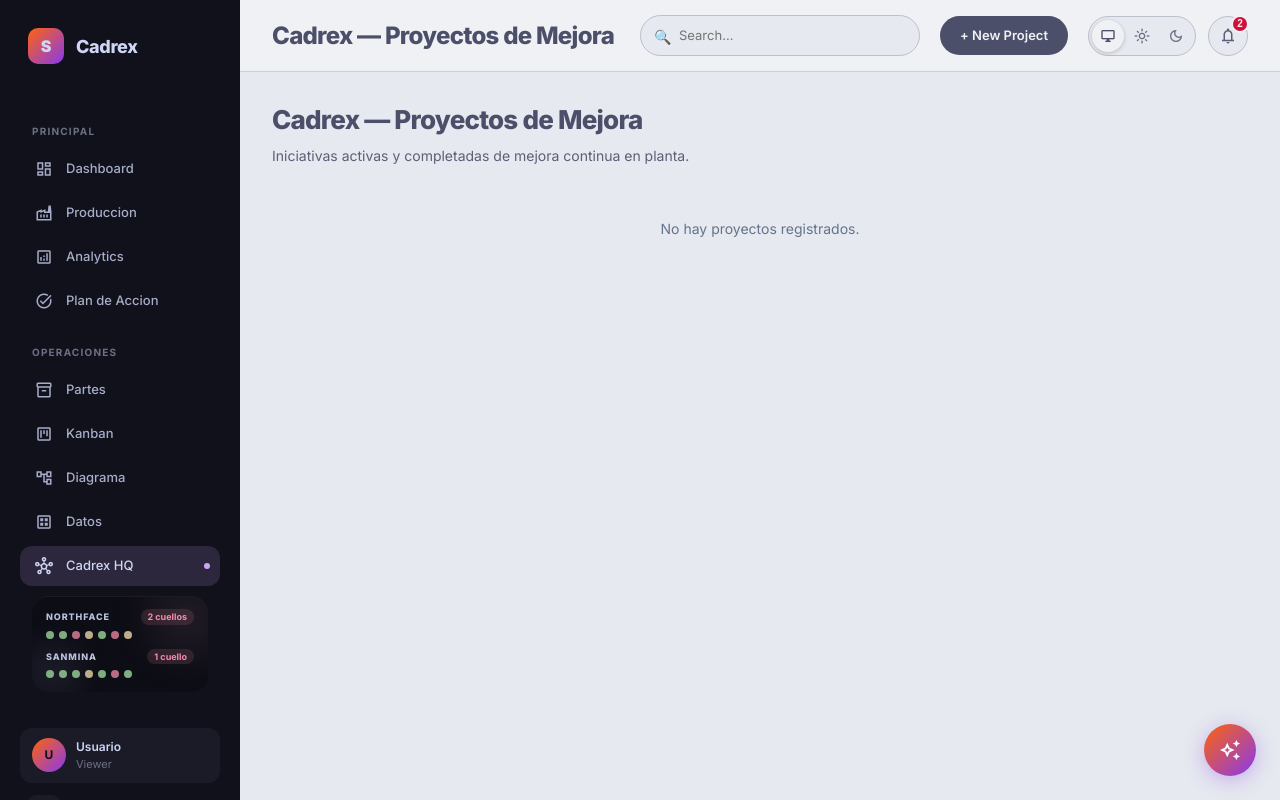
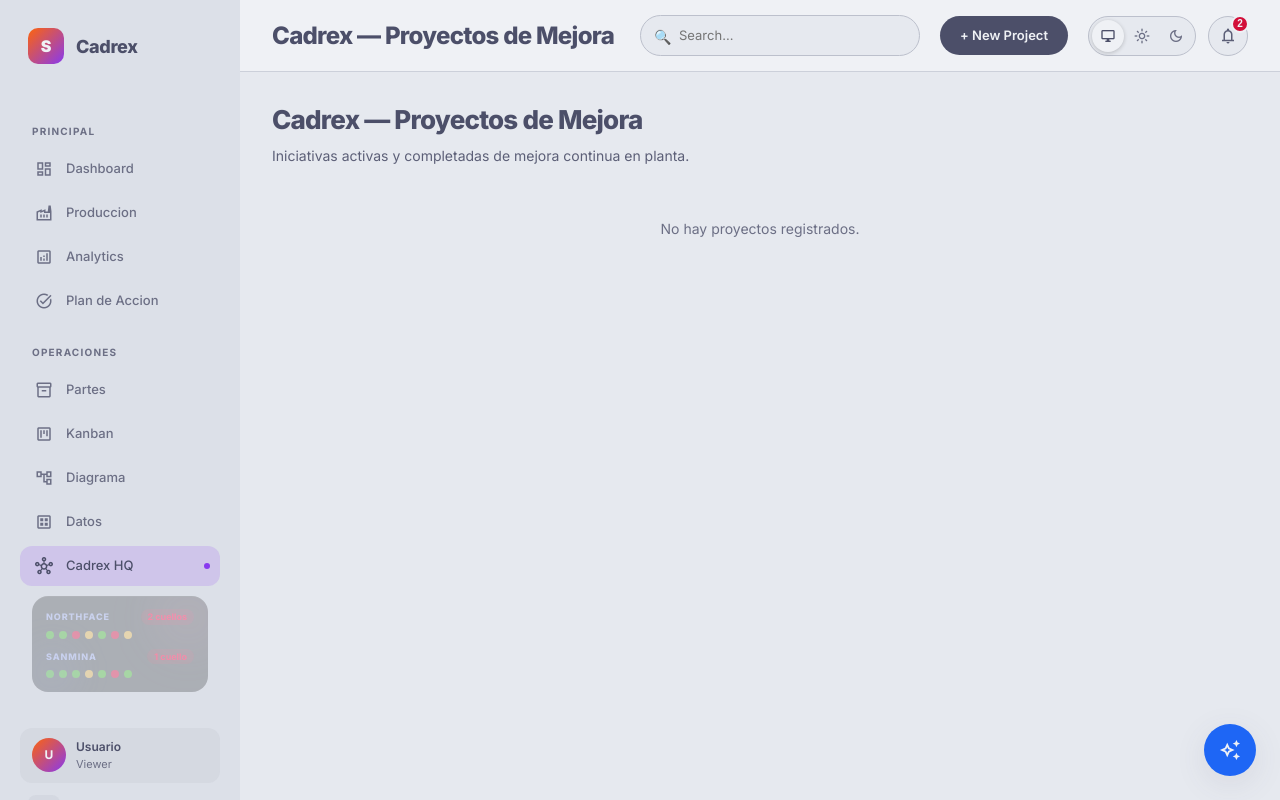
Before and after one commit to marcogll/bris_dashboards, a Flask app: page /cadrex/projects in a window 1280 px wide. Run offline with Flask 3, Linux system fonts and the light colour scheme; data that the repository does not hold is empty.

Commit message:
Align UI colors with Catppuccin themes

```diff
--- a/static/css/dashboard.css
+++ b/static/css/dashboard.css
@@ -18,6 +18,8 @@
   --ctp-surface1:  #bcc0cc;
   --ctp-surface2:  #acb0be;
   --ctp-overlay0:  #9ca0b0;
+  --ctp-overlay1:  #8c8fa1;
+  --ctp-overlay2:  #7c7f93;
   --ctp-subtext0:  #6c6f85;
   --ctp-subtext1:  #5c5f77;
   --ctp-text:      #4c4f69;
@@ -38,7 +40,12 @@
   --ctp-lavender:  #7287fd;
 
   /* Semantic tokens */
-  --sidebar-bg: #11111b; /* Mocha crust — sidebar always dark */
+  --sidebar-bg: var(--ctp-crust);
+  --sidebar-text: var(--ctp-text);
+  --sidebar-muted: var(--ctp-subtext0);
+  --sidebar-hover: color-mix(in srgb, var(--ctp-surface0) 58%, transparent);
+  --sidebar-active: color-mix(in srgb, var(--ctp-mauve) 16%, transparent);
+  --on-accent: var(--ctp-base);
 
   --bg:              var(--ctp-mantle);
   --bg-secondary:    var(--ctp-crust);
@@ -85,6 +92,17 @@
   --badge-crit-bg:  rgba(210,15,57,.15);   --badge-crit-color: var(--ctp-red);
   --badge-info-bg:  rgba(30,102,245,.12);  --badge-info-color: var(--ctp-blue);
 
+  --chat-panel-bg: var(--ctp-base);
+  --chat-panel-border: var(--ctp-surface1);
+  --chat-head-bg: var(--ctp-crust);
+  --chat-head-text: var(--ctp-text);
+  --chat-user-bg: var(--ctp-blue);
+  --chat-user-text: var(--ctp-base);
+  --chat-assistant-bg: var(--ctp-mantle);
+  --chat-assistant-text: var(--ctp-text);
+  --chat-input-bg: var(--ctp-base);
+  --chat-input-text: var(--ctp-text);
+
   --transition: all 0.25s cubic-bezier(0.4, 0, 0.2, 1);
 }
 
@@ -222,17 +258,17 @@ input, textarea, [contenteditable] {
   width: 36px; height: 36px; border-radius: 10px;
   background: var(--gradient-hero);
   display: flex; align-items: center; justify-content: center;
-  font-weight: 900; color: #cdd6f4; font-size: 16px;
+  font-weight: 900; color: var(--on-accent); font-size: 16px;
 }
 
 .sidebar-logo .logo-text {
-  font-size: 18px; font-weight: 800; color: #cdd6f4; letter-spacing: -0.02em;
+  font-size: 18px; font-weight: 800; color: var(--sidebar-text); letter-spacing: -0.02em;
 }
 
 .sidebar-nav { flex: 1; }
 
 .nav-section-title {
-  font-size: 10px; font-weight: 700; color: #6c7086; /* Mocha overlay0 */
+  font-size: 10px; font-weight: 700; color: var(--sidebar-muted); /* Mocha overlay0 */
   text-transform: uppercase; letter-spacing: 0.12em;
   padding: 0 12px; margin: 24px 0 10px;
 }
@@ -240,23 +276,23 @@ input, textarea, [contenteditable] {
 .nav-item {
   display: flex; align-items: center; gap: 12px;
   padding: 10px 14px; border-radius: var(--radius-sm);
-  color: #a6adc8; /* Mocha subtext0 */
+  color: var(--sidebar-muted); /* Mocha subtext0 */
   text-decoration: none; font-size: 13px; font-weight: 500;
   margin-bottom: 4px; transition: var(--transition); position: relative;
 }
 
-.nav-item:hover { color: #cdd6f4; background: rgba(205,214,244,0.07); }
+.nav-item:hover { color: var(--sidebar-text); background: var(--sidebar-hover); }
 
 .nav-item.active {
-  color: #cdd6f4;
-  background: rgba(203,166,247,0.15); /* mauve tint */
+  color: var(--sidebar-text);
+  background: var(--sidebar-active); /* mauve tint */
 }
 
 .nav-item.active::after {
   content: '';
   position: absolute; right: 10px; top: 50%; transform: translateY(-50%);
   width: 6px; height: 6px; border-radius: 50%;
-  background: #cba6f7; /* Mocha mauve */
+  background: var(--ctp-mauve); /* Mocha mauve */
 }
 
 .nav-item .nav-icon {
@@ -291,40 +327,40 @@ input, textarea, [contenteditable] {
 .sidebar-user {
   display: flex; align-items: center; gap: 10px;
   padding: 10px 12px; border-radius: var(--radius-sm);
-  background: rgba(205,214,244,0.05);
+  background: color-mix(in srgb, var(--sidebar-text) 5%, transparent);
 }
 
 .sidebar-user .avatar {
   width: 34px; height: 34px; border-radius: 50%;
   background: var(--gradient-hero);
   display: flex; align-items: center; justify-content: center;
-  font-size: 12px; font-weight: 700; color: #11111b; position: relative;
+  font-size: 12px; font-weight: 700; color: var(--on-accent); position: relative;
 }
 
 .sidebar-user .avatar .badge-count {
   position: absolute; top: -2px; right: -2px;
   width: 16px; height: 16px; border-radius: 50%;
-  background: #f38ba8; color: #11111b;
+  background: var(--ctp-red); color: var(--on-accent);
   font-size: 9px; font-weight: 700;
   display: flex; align-items: center; justify-content: center;
   border: 2px solid var(--sidebar-bg);
 }
 
 .sidebar-user .user-info { flex: 1; }
-.sidebar-user .user-info .name { font-size: 12px; font-weight: 600; color: #cdd6f4; }
-.sidebar-user .user-info .role { font-size: 11px; color: #6c7086; }
+.sidebar-user .user-info .name { font-size: 12px; font-weight: 600; color: var(--sidebar-text); }
+.sidebar-user .user-info .role { font-size: 11px; color: var(--sidebar-muted); }
 
 .sidebar-actions { display: flex; gap: 8px; margin-top: 12px; padding: 0 8px; }
 
 .sidebar-actions .icon-btn {
   width: 32px; height: 32px; border-radius: 8px;
-  background: rgba(205,214,244,0.05);
-  border: none; color: #6c7086; cursor: pointer;
+  background: color-mix(in srgb, var(--sidebar-text) 5%, transparent);
+  border: none; color: var(--sidebar-muted); cursor: pointer;
   display: flex; align-items: center; justify-content: center;
   font-size: 14px; transition: var(--transition);
 }
 
-.sidebar-actions .icon-btn:hover { background: rgba(205,214,244,0.12); color: #cdd6f4; }
+.sidebar-actions .icon-btn:hover { background: color-mix(in srgb, var(--sidebar-text) 12%, transparent); color: var(--sidebar-text); }
 
 /* ── Main area ──────────────────────────────────────────── */
 .main {
@@ -961,26 +997,26 @@ input:focus, select:focus, textarea:focus {
 
 #chatToggleBtn {
   width: 52px; height: 52px; border-radius: 50%;
-  background: var(--gradient-hero);
+  background: var(--chat-user-bg);
   border: none; cursor: pointer;
   display: flex; align-items: center; justify-content: center;
-  font-size: 22px; color: #fff;
-  box-shadow: 0 4px 20px rgba(136,57,239,0.35);
+  font-size: 22px; color: var(--chat-user-text);
+  box-shadow: var(--shadow-medium);
   transition: transform 0.2s ease, box-shadow 0.2s ease;
   flex-shrink: 0;
 }
 #chatToggleBtn:hover {
   transform: scale(1.08);
-  box-shadow: 0 6px 28px rgba(136,57,239,0.5);
+  box-shadow: var(--shadow-heavy);
 }
 #chatToggleBtn.open { transform: rotate(45deg) scale(1.05); }
 
 #chatPanel {
   width: 340px; height: 480px;
-  background: var(--surface-elevated);
-  border: 1px solid var(--border);
+  background: var(--chat-panel-bg);
+  border: 1px solid var(--chat-panel-border);
   border-radius: var(--radius-lg);
-  box-shadow: 0 12px 40px rgba(0,0,0,0.25);
+  box-shadow: var(--shadow-heavy);
   display: flex; flex-direction: column;
   overflow: hidden;
   opacity: 0; transform: translateY(16px) scale(0.97);
--- a/templates/base.html
+++ b/templates/base.html
@@ -8,7 +8,7 @@
   <link rel="stylesheet" href="https://fonts.googleapis.com/css2?family=Material+Symbols+Outlined:opsz,wght,FILL,GRAD@20..48,100..700,0..1,-50..200" />
   <!-- Progressive Web App -->
   <link rel="manifest" href="{{ url_for('manifest') }}">
-  <meta name="theme-color" content="#3b82f6">
+  <meta name="theme-color" content="#1e66f5">
   <link rel="apple-touch-icon" href="{{ url_for('static', filename='cadrex_pwa_icon.jpg') }}">
   {% block extra_css %}{% endblock %}
 </head>
--- a/templates/dashboard.html
+++ b/templates/dashboard.html
@@ -20,7 +20,7 @@
     </div>
     <div class="kpi">
       <div class="label">Gap vs meta</div>
-      <div class="value" style="color:{{ '#ef4444' if metrics.gap_units > 0 else '#22c55e' }}">{{ metrics.gap_units|num(1) }}<span style="font-size:15px;font-weight:500;color:var(--text-muted)"> pzs</span></div>
+      <div class="value" style="color:{{ 'var(--accent-red)' if metrics.gap_units > 0 else 'var(--accent-green)' }}">{{ metrics.gap_units|num(1) }}<span style="font-size:15px;font-weight:500;color:var(--text-muted)"> pzs</span></div>
       <div class="note">
         <span class="trend {{ 'down' if metrics.gap_units > 0 else 'up' }}">{{ 'Faltante' if metrics.gap_units > 0 else 'Dentro de meta' }}</span>
       </div>
@@ -81,7 +81,7 @@
           <div class="bar-track">
             <div class="bar-fill {{ 'crit' if s.status == 'critical' else ('warn' if s.status == 'warning' else 'ok') }}" style="width:{{ s.bar_width }}%">{{ s.raw.capacity_per_hour|num(1) }} pzs/h</div>
           </div>
-          <div class="bar-val" style="color:{{ '#ef4444' if s.takt_gap > 0 else '#22c55e' }}">{{ '+' if s.takt_gap > 0 }}{{ s.takt_gap|num(0) }}s</div>
+          <div class="bar-val" style="color:{{ 'var(--accent-red)' if s.takt_gap > 0 else 'var(--accent-green)' }}">{{ '+' if s.takt_gap > 0 }}{{ s.takt_gap|num(0) }}s</div>
         </div>
         {% endfor %}
       </div>
--- a/templates/kadrix/activity.html
+++ b/templates/kadrix/activity.html
@@ -8,11 +8,11 @@
   .form-row { display: grid; grid-template-columns: 1fr 1fr; gap: 16px; margin-bottom: 16px; }
   .form-group label { display: block; font-size: 12px; font-weight: 600; color: var(--text-secondary); margin-bottom: 6px; }
   .form-group input, .form-group select, .form-group textarea { width: 100%; padding: 10px 14px; border: 1px solid var(--border); border-radius: var(--radius-sm); font: inherit; font-size: 13px; background: var(--surface); outline: none; transition: var(--transition); }
-  .form-group input:focus, .form-group select:focus, .form-group textarea:focus { border-color: var(--accent-orange); box-shadow: 0 0 0 3px rgba(249,115,22,0.08); }
+  .form-group input:focus, .form-group select:focus, .form-group textarea:focus { border-color: var(--accent-orange); box-shadow: 0 0 0 3px var(--badge-warn-bg); }
   .form-group textarea { resize: vertical; min-height: 80px; }
   .form-actions { display: flex; gap: 10px; margin-top: 20px; }
   .form-actions .btn-primary { padding: 10px 20px; background: var(--text); color: #fff; border: none; border-radius: var(--radius-sm); font: inherit; font-size: 13px; font-weight: 600; cursor: pointer; transition: var(--transition); }
-  .form-actions .btn-primary:hover { background: #334155; }
+  .form-actions .btn-primary:hover { background: var(--ctp-overlay2); }
   .hours-grid { display: grid; grid-template-columns: repeat(auto-fill, minmax(160px, 1fr)); gap: 14px; }
   .hours-item { background: var(--surface); border: 1px solid var(--border-light); border-radius: var(--radius-lg); padding: 18px; text-align: center; box-shadow: var(--shadow-soft); }
   .hours-item .h-label { font-size: 10px; font-weight: 700; color: var(--text-muted); text-transform: uppercase; letter-spacing: 0.08em; margin-bottom: 8px; }
--- a/templates/kadrix/board.html
+++ b/templates/kadrix/board.html
@@ -23,12 +23,12 @@
   .modal h3 { margin-bottom: 16px; font-size: 16px; font-weight: 700; }
   .modal label { display: block; font-size: 12px; font-weight: 600; color: var(--text-secondary); margin-bottom: 6px; margin-top: 12px; }
   .modal input, .modal select, .modal textarea { width: 100%; padding: 10px 14px; border: 1px solid var(--border); border-radius: var(--radius-sm); font: inherit; font-size: 13px; background: var(--surface); outline: none; }
-  .modal input:focus, .modal select:focus, .modal textarea:focus { border-color: var(--accent-orange); box-shadow: 0 0 0 3px rgba(249,115,22,0.08); }
+  .modal input:focus, .modal select:focus, .modal textarea:focus { border-color: var(--accent-orange); box-shadow: 0 0 0 3px var(--badge-warn-bg); }
   .modal textarea { resize: vertical; min-height: 80px; }
   .modal-actions { display: flex; gap: 10px; margin-top: 20px; }
   .modal-actions button { padding: 10px 18px; border-radius: var(--radius-sm); font: inherit; font-size: 13px; font-weight: 600; cursor: pointer; border: none; }
   .modal-actions .btn-primary { background: var(--text); color: #fff; }
-  .modal-actions .btn-primary:hover { background: #334155; }
+  .modal-actions .btn-primary:hover { background: var(--ctp-overlay2); }
   .modal-actions .btn-secondary { background: var(--bg); color: var(--text); border: 1px solid var(--border); }
 </style>
 {% endblock %}
--- a/templates/kadrix/projects.html
+++ b/templates/kadrix/projects.html
@@ -24,7 +24,7 @@
 </div>
 
 {% if not projects %}
-<div style="padding: 24px; text-align: center; color: #64748b;">
+<div style="padding: 24px; text-align: center; color: var(--text-muted);">
   No hay proyectos registrados.
 </div>
 {% else %}
@@ -36,7 +36,7 @@
     <div class="project-head">
       <h3>{{ p.name }}</h3>
       {% if p.status == 'active' %}
-      <span class="badge" style="background:#dbeafe;color:var(--accent-blue)">Activo</span>
+      <span class="badge" style="background:var(--badge-info-bg);color:var(--accent-blue)">Activo</span>
       {% elif p.status == 'completed' %}
       <span class="badge badge-ok">Completado</span>
       {% elif p.status == 'on_hold' %}
@@ -54,11 +54,11 @@
     </div>
     <div class="progress-track">
       <div class="progress-fill" style="width:{{ p.progress or 0 }}%;background:
-        {% if p.status == 'active' %}#2563eb
-        {% elif p.status == 'completed' %}#16a34a
-        {% elif p.status == 'on_hold' %}#d97706
-        {% elif p.status == 'cancelled' %}#dc2626
-        {% else %}#64748b
+        {% if p.status == 'active' %}var(--accent-blue)
+        {% elif p.status == 'completed' %}var(--accent-green)
+        {% elif p.status == 'on_hold' %}var(--accent-yellow)
+        {% elif p.status == 'cancelled' %}var(--accent-red)
+        {% else %}var(--text-muted)
         {% endif %};"></div>
     </div>
     <div class="progress-label">
@@ -94,7 +94,7 @@
             <td>{{ (p.description or '')[:50] }}{% if p.description and p.description|length > 50 %}…{% endif %}</td>
             <td>
               {% if p.status == 'active' %}
-              <span class="badge" style="background:#dbeafe;color:var(--accent-blue)">Activo</span>
+              <span class="badge" style="background:var(--badge-info-bg);color:var(--accent-blue)">Activo</span>
               {% elif p.status == 'completed' %}
               <span class="badge badge-ok">Completado</span>
               {% elif p.status == 'on_hold' %}
--- a/templates/kanban.html
+++ b/templates/kanban.html
@@ -16,8 +16,8 @@
   box-shadow: var(--shadow-inset);
 }
 .bar-fill-kb { height: 100%; border-radius: var(--radius-sm); transition: width 0.6s ease; }
-.bar-fill-kb.critical { background: linear-gradient(90deg, #ef4444, #f59e0b); }
-.bar-fill-kb.warning { background: linear-gradient(90deg, #f59e0b, #f59e0b); }
+.bar-fill-kb.critical { background: linear-gradient(90deg, var(--accent-red), var(--ctp-yellow)); }
+.bar-fill-kb.warning { background: linear-gradient(90deg, var(--ctp-yellow), var(--ctp-yellow)); }
 .bar-fill-kb.ok { background: var(--gradient-green); }
 </style>
 {% endblock %}
--- a/templates/produccion.html
+++ b/templates/produccion.html
@@ -25,8 +25,8 @@
   padding-left: 8px;
   font-size: 10px; font-weight: 700; color: #fff;
 }
-.bar-prod .bar-fill.act.over { background: linear-gradient(90deg, #ef4444, #f59e0b); }
-.bar-prod .bar-fill.act.warn { background: linear-gradient(90deg, #f59e0b, #f59e0b); }
+.bar-prod .bar-fill.act.over { background: linear-gradient(90deg, var(--accent-red), var(--ctp-yellow)); }
+.bar-prod .bar-fill.act.warn { background: linear-gradient(90deg, var(--ctp-yellow), var(--ctp-yellow)); }
 .bar-prod .bar-fill.act.ok { background: var(--gradient-green); }
 .bar-prod .bar-fill.meta { background: var(--gradient-blue); }
 .bar-prod .bar-ahorro { font-size: 11px; font-weight: 700; color: var(--accent-green); text-align: right; }
```
Also changed, not shown: other parts of static/css/dashboard.css (+40 -19 lines), templates/dashboard_master.html (+4 -4 lines), templates/kadrix/analytics.html (+14 -14 lines).
